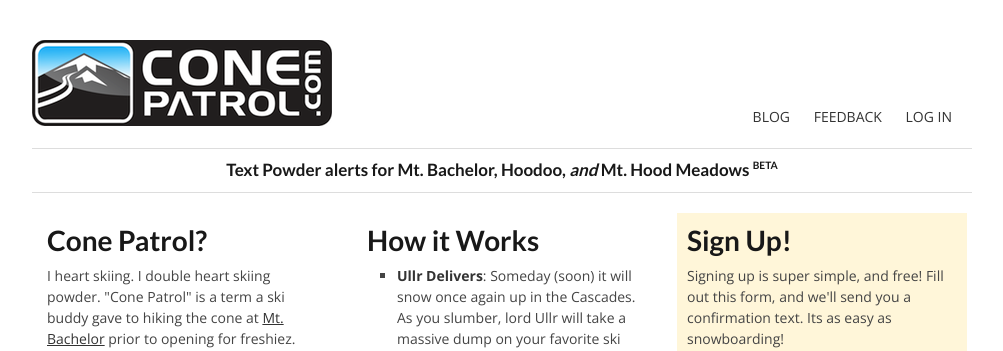
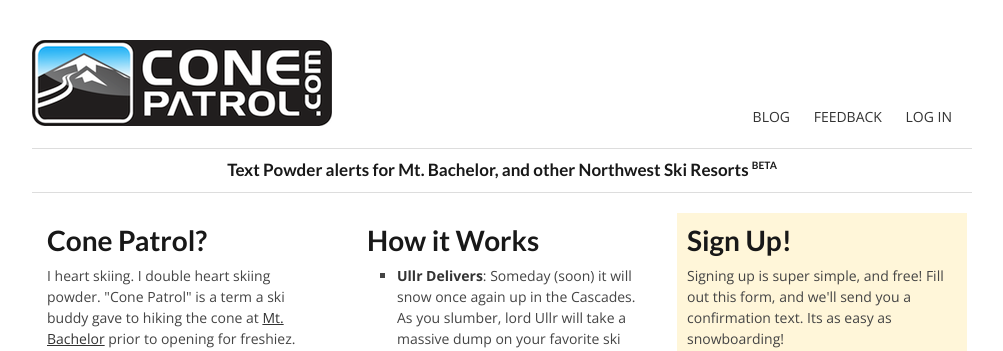
Before and after one commit to timmyc/freshies, a Rails app: page / in a window 1280 px wide. Shown: the top 351 px of the page, without its empty margins (138-1141 px from the left). Run offline with Rails 7, Linux system fonts and the light colour scheme; data that the repository does not hold is empty; parts of the project's set-up code (start-up, migrations or seed data) failed here and were passed over; some libraries are stand-ins or nearby versions.

Commit message:
paranoia and hoodoo disable

```diff
--- a/app/views/layouts/application.html.erb
+++ b/app/views/layouts/application.html.erb
@@ -5,7 +5,7 @@
 <!--[if (gte IE 9)|!(IE)]><!--><html lang="en"> <!--<![endif]-->
 <head>
   <meta charset="utf-8">
-  <title>conepatrol - powder alerts for mt bachelor, hoodoo, mt hood meadows via text</title>
+  <title>conepatrol - powder alerts for mt bachelor, and many other pacific northwest ski resorts</title>
   <meta name="description" content="">
   <meta name="author" content="">
   <link href='http://fonts.googleapis.com/css?family=Lato:700' rel='stylesheet' type='text/css'>
@@ -41,7 +41,7 @@
         <% end -%>
       </ul>
     </div>
-    <div class="sixteen columns"><div class="tagline"><h5>Text Powder alerts for Mt. Bachelor, Hoodoo, <em>and</em> Mt. Hood Meadows <sup>beta</sup></h5></div></div>
+    <div class="sixteen columns"><div class="tagline"><h5>Text Powder alerts for Mt. Bachelor, and other Northwest Ski Resorts <sup>beta</sup></h5></div></div>
     <% if flash[:notice] || flash[:error] -%>
     <div class="sixteen columns">
       <% if flash[:notice] -%>
```
